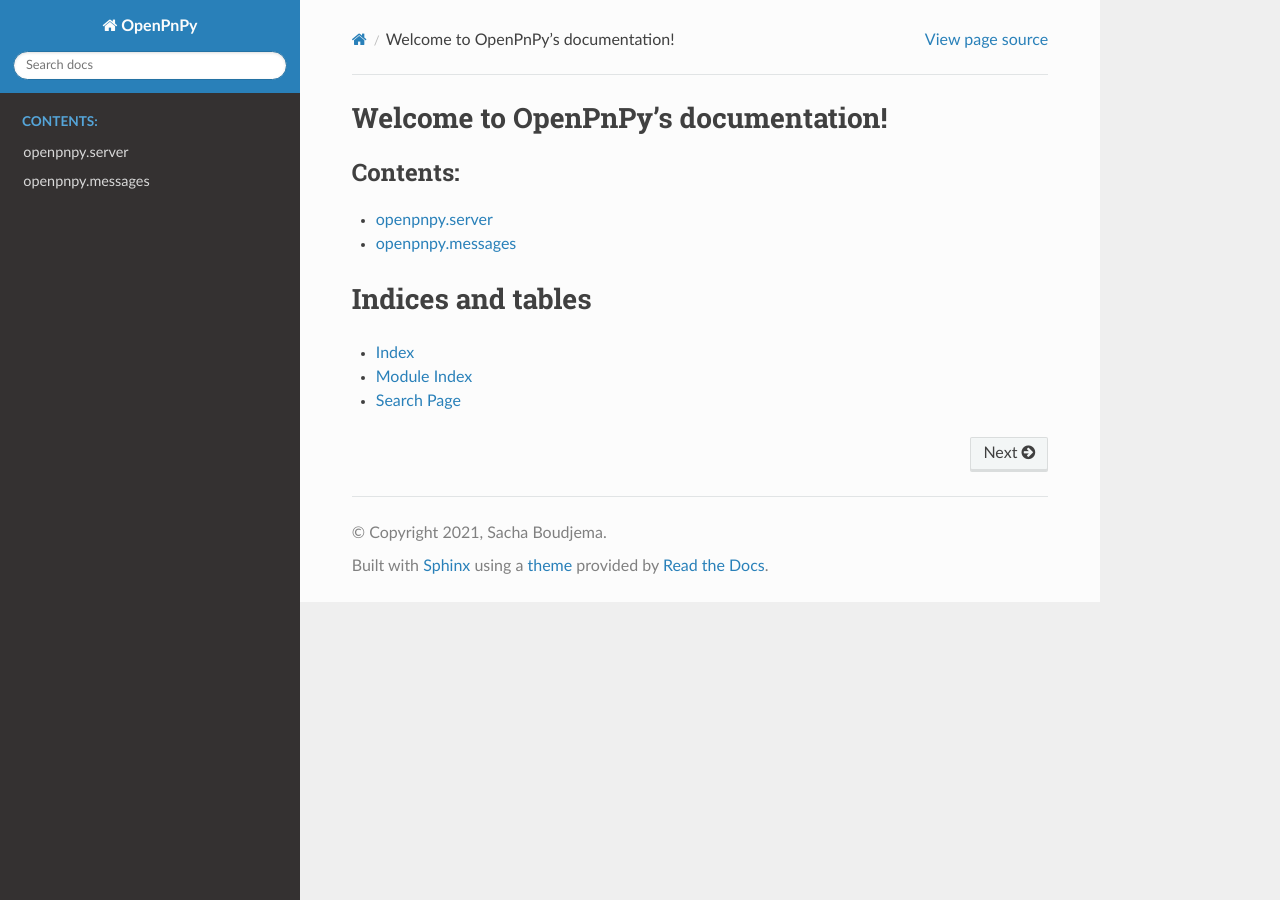
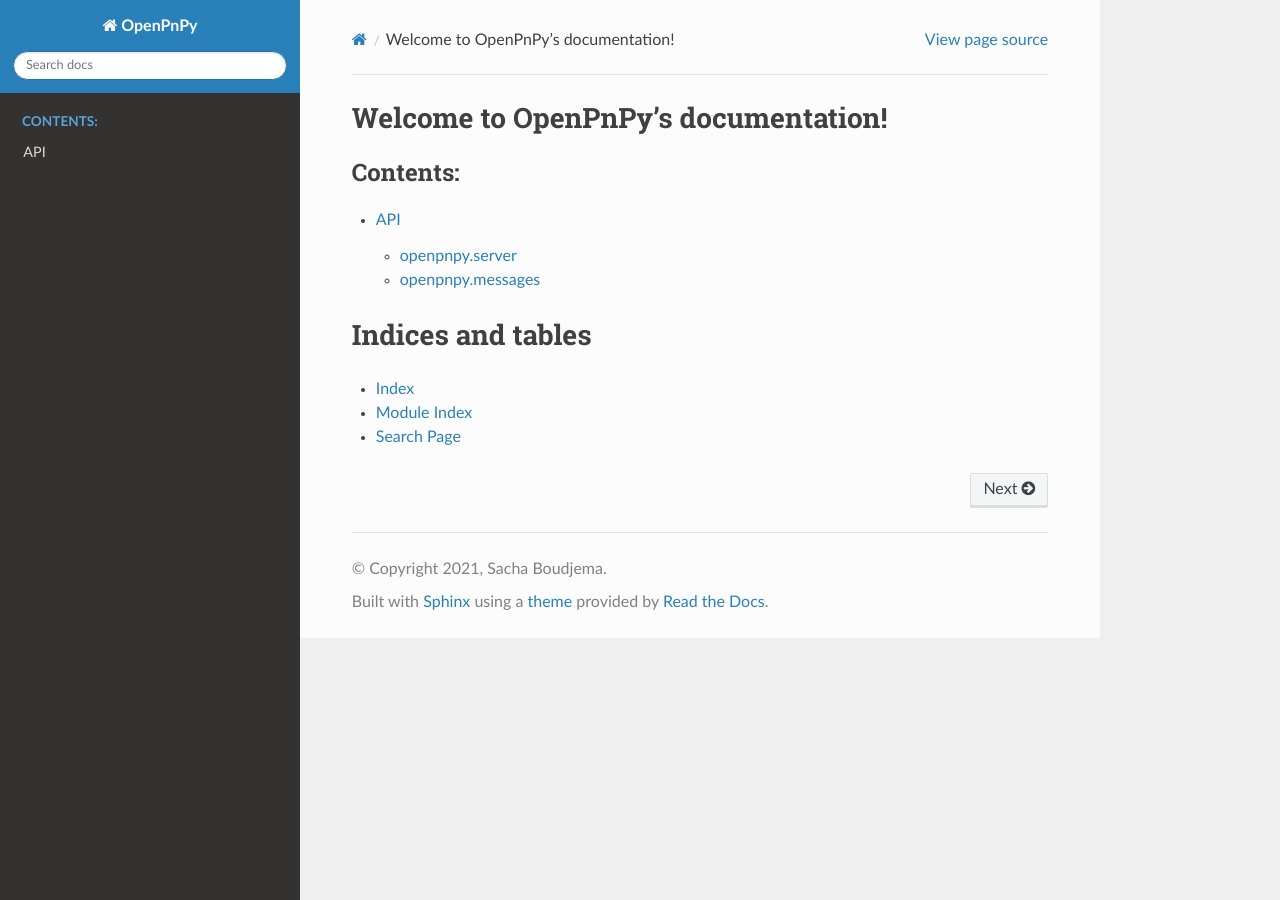
Before and after one commit to sachaboudjema/openpnpy, a Sphinx documentation site: the page built from docs/index.rst, in a window 1280 px wide. Built offline with Sphinx 7.4.7 and the Read the Docs theme 2.0.0, drawn with Linux system fonts in a browser that asks for light colours.

```diff
--- a/docs/conf.py
+++ b/docs/conf.py
@@ -52,11 +52,3 @@ html_theme = 'sphinx_rtd_theme'
 # relative to this directory. They are copied after the builtin static files,
 # so a file named "default.css" will overwrite the builtin "default.css".
 html_static_path = ['_static']
-
-html_theme_options = {
-    'collapse_navigation': True,
-    'sticky_navigation': True,
-    'navigation_depth': 4,
-    'includehidden': True,
-    'titles_only': False
-}
--- a/docs/index.rst
+++ b/docs/index.rst
@@ -5,8 +5,7 @@ Welcome to OpenPnPy's documentation!
    :maxdepth: 3
    :caption: Contents:
 
-   api/server
-   api/messages
+   api/index
 
 Indices and tables
 ==================
```
Also changed, not shown: docs/api/index.rst (added, +9 -0 lines).
